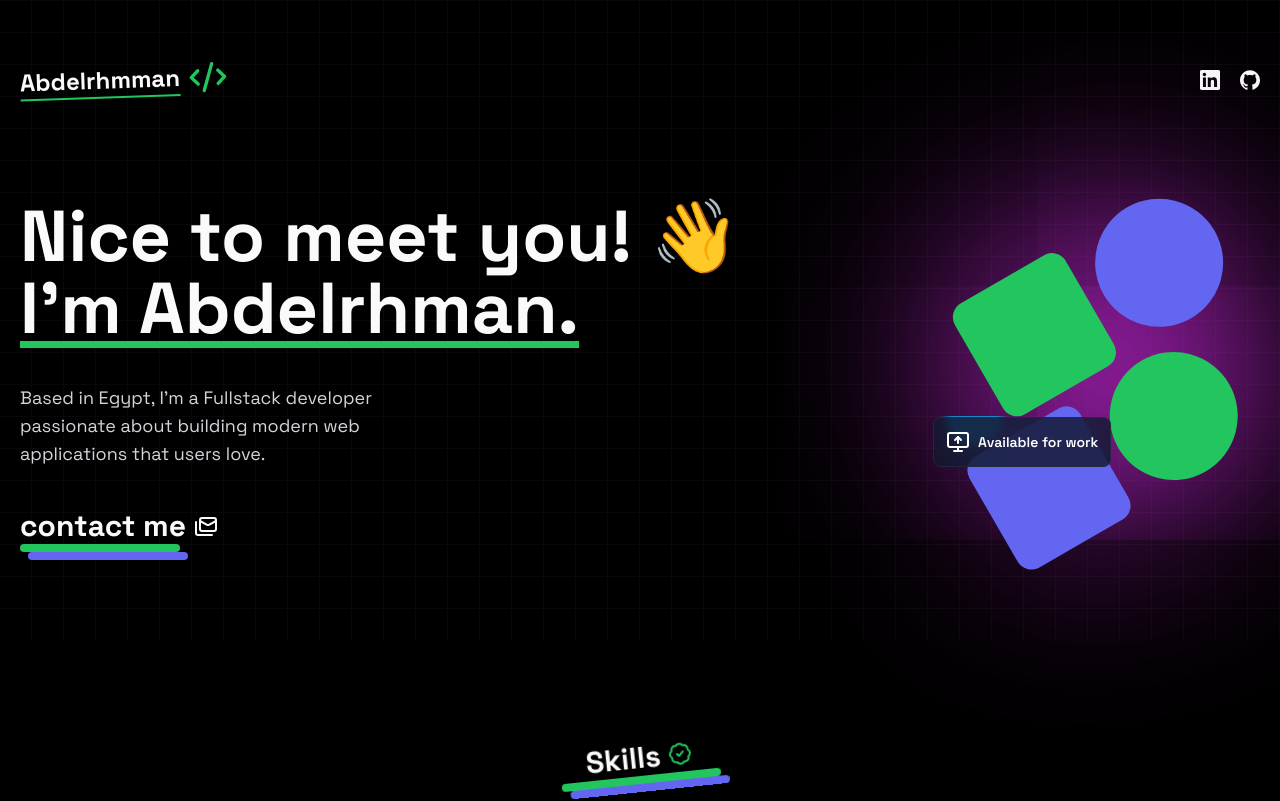
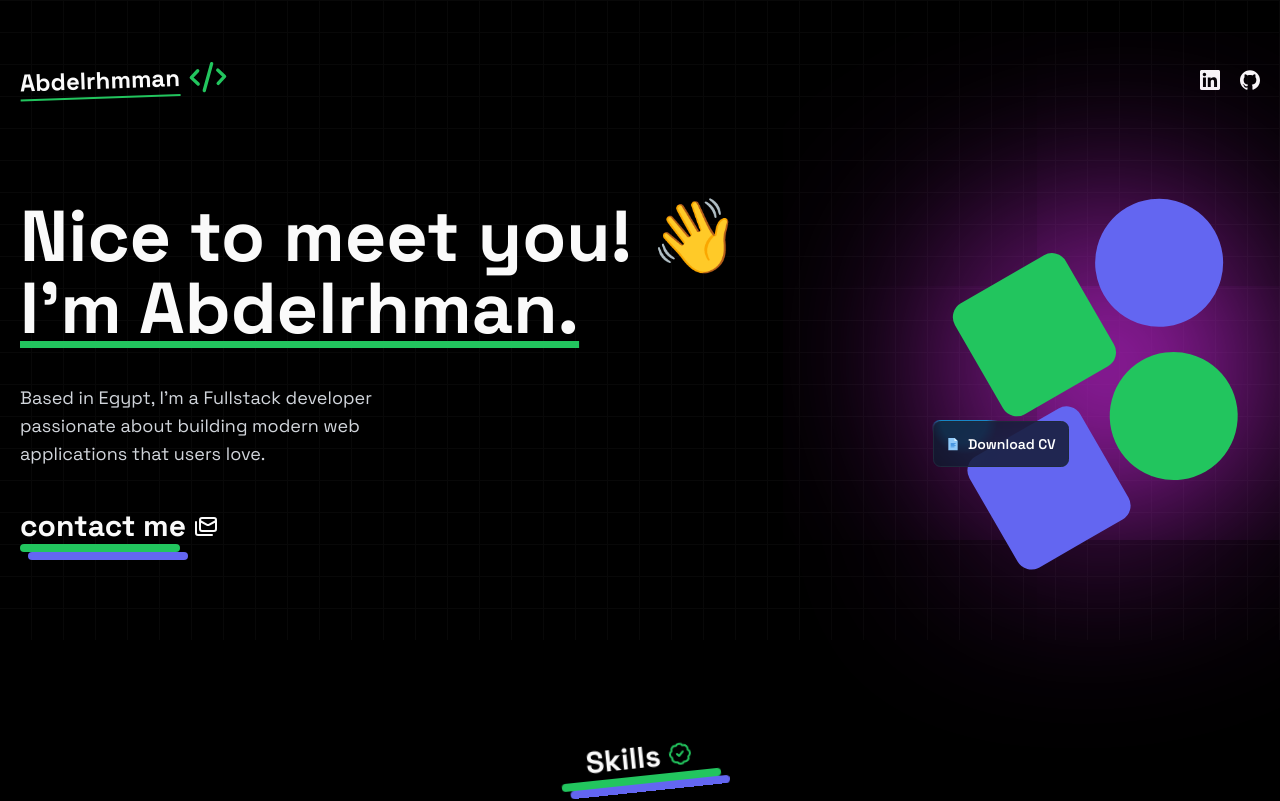
Before and after one commit to abdelrhman-mohamed-dev/next-js-portfolio, a Next.js app: page / in a window 1280 px wide. Shown: the top 801 px of the page. Built offline with nearby package versions, Linux system fonts and the light colour scheme.

Commit message:
add cv link

```diff
--- a/app/(home)/components/HeroSection.tsx
+++ b/app/(home)/components/HeroSection.tsx
@@ -4,6 +4,7 @@ import Link from "next/link";
 
 import { MovingBorderBtn } from "@/components/ui/moving-border";
 import Title from "@/components/ui/title";
+import { FcDocument } from "react-icons/fc";
 
 export default function HeroSection() {
   return (
@@ -43,10 +44,10 @@ export default function HeroSection() {
           <div className="glow absolute top-[40%] right-1/2 -z-10"></div>
         </div>
         <div className="absolute bottom-5 sm:bottom-14 left-0 sm:-left-10">
-          <MovingBorderBtn borderRadius="0.5rem" className="p-3 font-semibold">
+          <MovingBorderBtn downloadUrl="/abdelrhman mohamed.pdf" borderRadius="0.5rem" className="p-3 font-semibold">
             <p className="flex items-center gap-2">
               {" "}
-              <MonitorUp /> {`Available for work`}
+              <FcDocument /> {`Download CV`}
             </p>
           </MovingBorderBtn>
         </div>
--- a/components/ui/moving-border.tsx
+++ b/components/ui/moving-border.tsx
@@ -18,6 +18,7 @@ export function MovingBorderBtn({
   borderClassName,
   duration,
   className,
+  downloadUrl,
   ...otherProps
 }: {
   borderRadius?: string;
@@ -27,17 +28,30 @@ export function MovingBorderBtn({
   borderClassName?: string;
   duration?: number;
   className?: string;
+  downloadUrl?: string;
   [key: string]: any;
 }) {
+  const handleDownload = () => {
+    if (downloadUrl) {
+      const link = document.createElement("a");
+      link.href = downloadUrl;
+      link.download = "Abdelrhman_Mohamed.pdf"; // Specify the default filename
+      document.body.appendChild(link);
+      link.click();
+      document.body.removeChild(link);
+    }
+  };
+
   return (
     <Component
       className={cn(
-        "bg-transparent relative text-xl  p-[1px] overflow-hidden ",
+        "bg-transparent relative text-xl p-[1px] overflow-hidden",
         containerClassName
       )}
       style={{
         borderRadius: borderRadius,
       }}
+      onClick={handleDownload}
       {...otherProps}
     >
       <div
```
Also changed, not shown: 2 other files (tests, documents, lock files or other folders).
